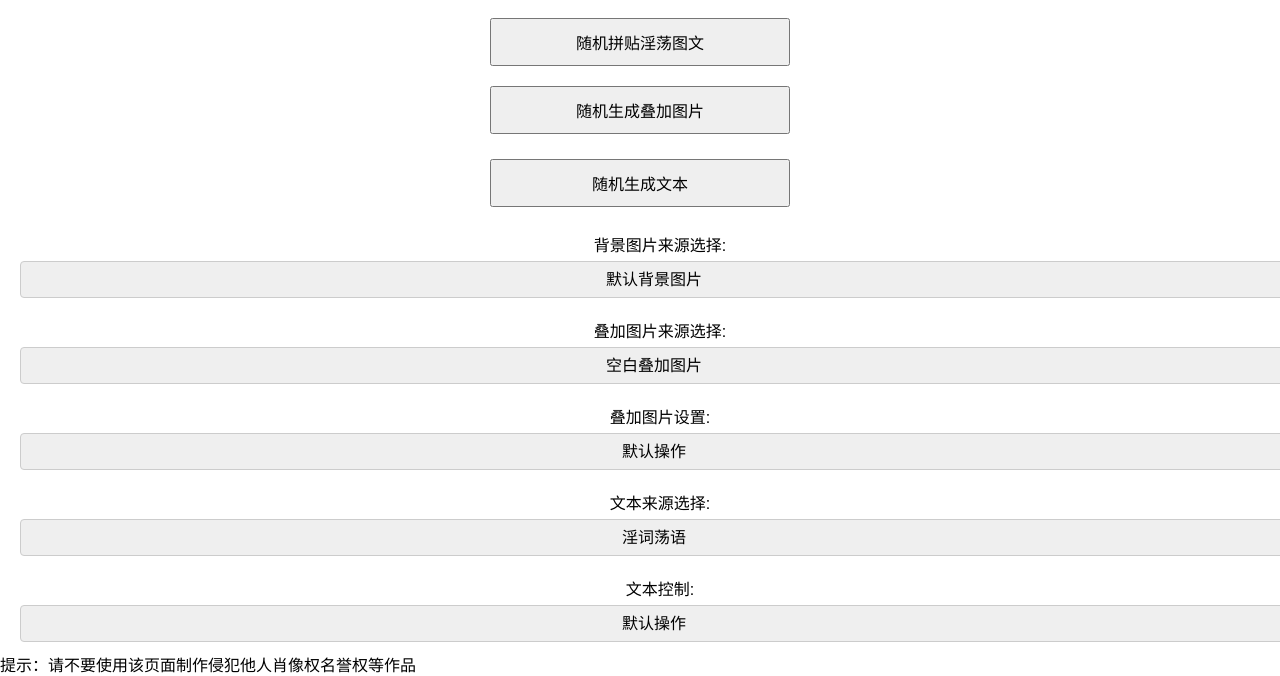
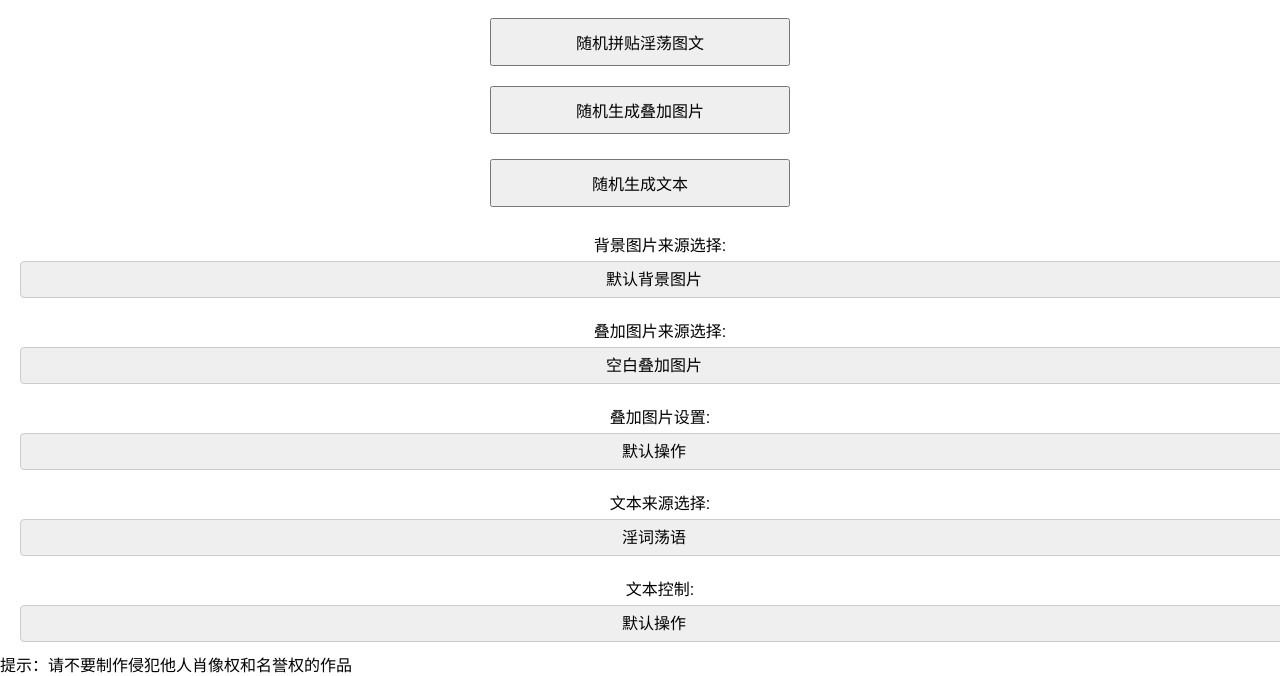
Before and after one commit to LilithKate202/RPRT, a plain HTML site: page index.html in a window 1280 px wide. Shown: the part 572-1248 px from the top of the page. Drawn offline with Linux system fonts and the light colour scheme.

Commit message:
Update index.html

```diff
--- a/index.html
+++ b/index.html
@@ -1457,7 +1457,7 @@
     </script>
 
     <div class="footer">
-        提示：请不要使用该页面制作侵犯他人肖像权名誉权等作品
+        提示：请不要制作侵犯他人肖像权和名誉权的作品
     </div>
 </body>
 </html>
```
